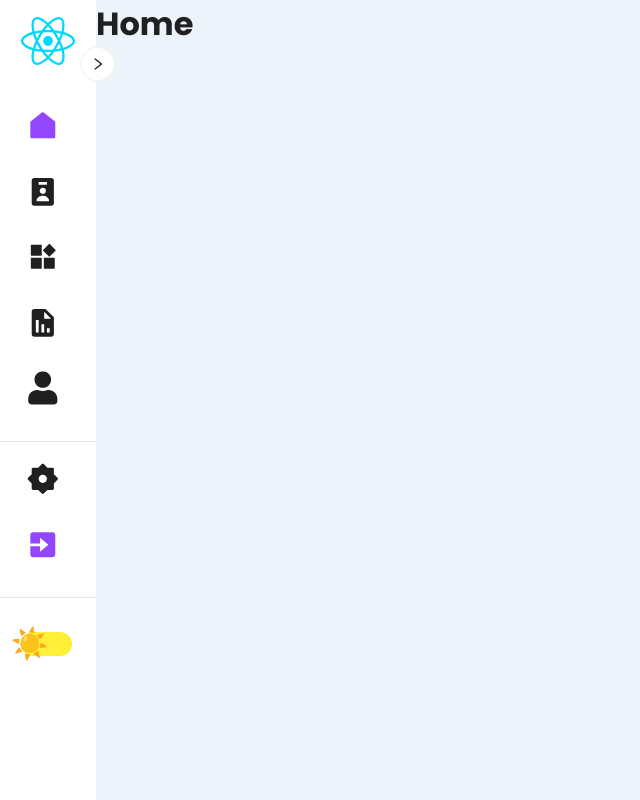
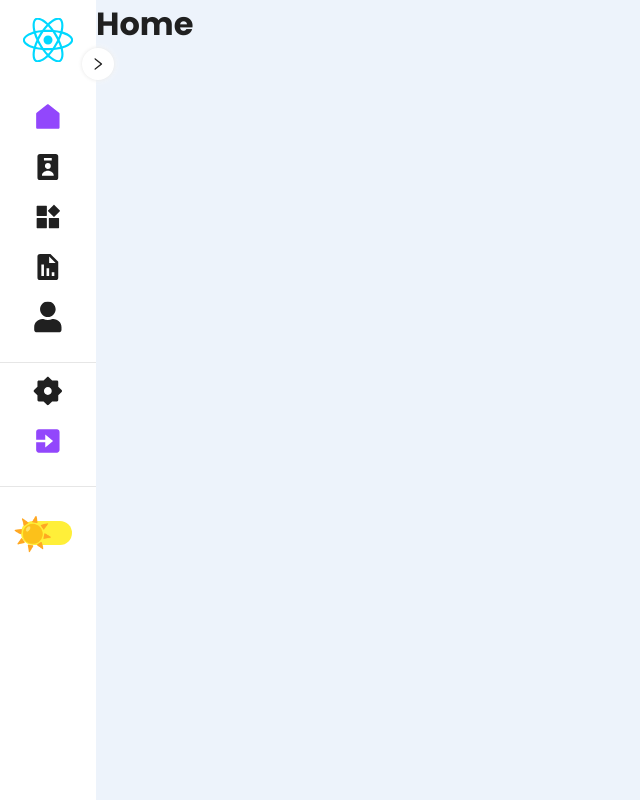
Before and after one commit to keorgtz/DevDocs, a React (Vite) app in the folder Frontend/: page / in a window 1280 px wide. Shown: the whole page, without its empty margins (0-640 px from the left). Built offline with nearby package versions, Linux system fonts and the light colour scheme.

Commit message:
Fix Sidebar Grid

```diff
--- a/Frontend/src/components/Sidebar.jsx
+++ b/Frontend/src/components/Sidebar.jsx
@@ -137,7 +137,7 @@ const Container = styled.div`
   color: ${(props) => props.theme.text};
   background: ${(props) => props.theme.bg};
   position: sticky;
-  padding-top: 25px;
+  padding-top: 1.5rem;
   transition: all 0.5s;
   .sidebarButton {
     position: absolute;
@@ -177,7 +177,7 @@ const Container = styled.div`
       }
       cursor: pointer;
       transition: all 0.5s;
-      transform: ${({ isOpen }) => (isOpen ? `scale(0.8)` : `scale(1.5)`)};
+      transform: ${({ isOpen }) => (isOpen ? `scale(0.8)` : `scale(1.4)`)};
     }
     h2 {
       display: ${({ isOpen }) => (isOpen ? `block` : `none`)};
@@ -186,25 +186,27 @@ const Container = styled.div`
   }
   .LinkContainer{
     margin-top: 0px 0px;
-    padding: 0 15%;
-    margin: ${({ isOpen }) => (isOpen ? `0.5rem 0` : `0.5rem 0`)};
+    padding: 1% 22%;
+    margin: ${({ isOpen }) => (isOpen ? `0.5rem 0` : `0.5rem 0.4rem`)};
+
     :hover{
       background: ${(props) => props.theme.bg3};
-      opacity: 0.8;
+      border-radius: 1rem;
+      transition: all 0.5s;
     }
     .Links{
       display: flex;
       align-items: center;
       text-decoration: none;
-      padding: calc(${v.mdSpacing}-2px) 0;
+      padding: calc(${v.mdSpacing} -2px) 0;
       color: ${(props) => props.theme.text};
+      transform: ${({ isOpen }) => (isOpen ? `scale(1.1)` : `scale(1.3)`)};
+
       .linkIcon{
-        padding: ${v.mdSpacing} ${v.mdSpacing};
+        padding: ${v.smSpacing} ${v.smSpacing};
         display: flex;
         svg{
-          font-size: 1.6rem;
-          transform: ${({ isOpen }) => (isOpen ? `` : `scale(1.3)`)};
-          transition: all 0.4s;
+          font-size: 1.5rem;
         }
 
       }
@@ -212,17 +214,19 @@ const Container = styled.div`
         .linkIcon{
           svg{
             color: ${(props) => props.theme.bg4};
+
           }
         }
       }
     }
+
   }
   .themeContent{
     display: flex;
     justify-content: space-between;
     align-items: center;
     .titleTheme{
-      padding: 20px;
+      padding: 1.3rem;
       display: block;
       font-weight: 700;
       opacity: ${({isOpen}) => (isOpen ? `1` : `0`)};}
@@ -249,7 +253,7 @@ const Container = styled.div`
           font-family: "Lato", sans-serif;
         }
         .demo{
-          font-size: 1.9rem;
+          font-size: 2rem;
           .switch{
             position: relative;
             display: inline-block;
@@ -260,7 +264,7 @@ const Container = styled.div`
               width: 0;
               height: 0;
               &:checked +.slider:before{
-                left: 4px;
+                left: 0.3rem;
                 content: "🌑";
                 transform: translateX(16px);
               }
@@ -279,9 +283,9 @@ const Container = styled.div`
                 content: "☀️";
                 height: 0;
                 width: 0;
-                left: -10px;
-                top: 12px;
-                line-height: 0px;
+                left: -0.5rem;
+                top: 0.8rem;
+                line-height: 0rem;
                 transition: 0.4s;
               }
               &.round{
--- a/Frontend/src/styles/Themes.jsx
+++ b/Frontend/src/styles/Themes.jsx
@@ -4,14 +4,14 @@ export const Light = {
     bodyRgba: "255, 255, 255",
     textRgba: "32,32,32",
     carouselColor: "#EEEDDE",
-    fontxs: "0.75em",
-    fontsm: "0.875em",
-    fontmd: "1em",
-    fontlg: "1.25em",
-    fontxl: "2em",
-    fontxxl: "3em",
-    fontxxxl: "4em",
-    fontButton: "0.875em",
+    fontxs: "0.75rem",
+    fontsm: "0.875rem",
+    fontmd: "1rem",
+    fontlg: "1.25rem",
+    fontxl: "2rem",
+    fontxxl: "3rem",
+    fontxxxl: "4rem",
+    fontButton: "0.875rem",
     navHeight: "5rem",
     whiteBg:"#7250FF",
     bg: "rgb(255,255,255)",
--- a/Frontend/src/styles/Variables.jsx
+++ b/Frontend/src/styles/Variables.jsx
@@ -1,12 +1,14 @@
 export const v={
-    sidebarWidth: `300px`,
+    sidebarWidth: `18.8rem`,
     sidebarWidthInitial: `10vw`,
-    smSpacing: `8px`,
-    mdSpacing: `16px`,
-    lgSpacing: `24px`,
-    xlSpacing: `32px`,
-    xxlSpacing: `48px`,
-    borderRadius: `6px`,
+    smSpacing: `0.5rem`,
+    smdSpacing: `0.7rem`,
+    mdSpacing: `1rem`,
+    mdotSpacing: `1.2rem`,
+    lgSpacing: `1.5rem`,
+    xlSpacing: `2rem`,
+    xxlSpacing: `3rem`,
+    borderRadius: `0.4rem`,
    /* light */
    lightbackground: `linear-gradient(-225deg, #E3FDF5 0%, #FFE6FA 100%)`,
    lightcheckbox: `#ffef39`,
```
